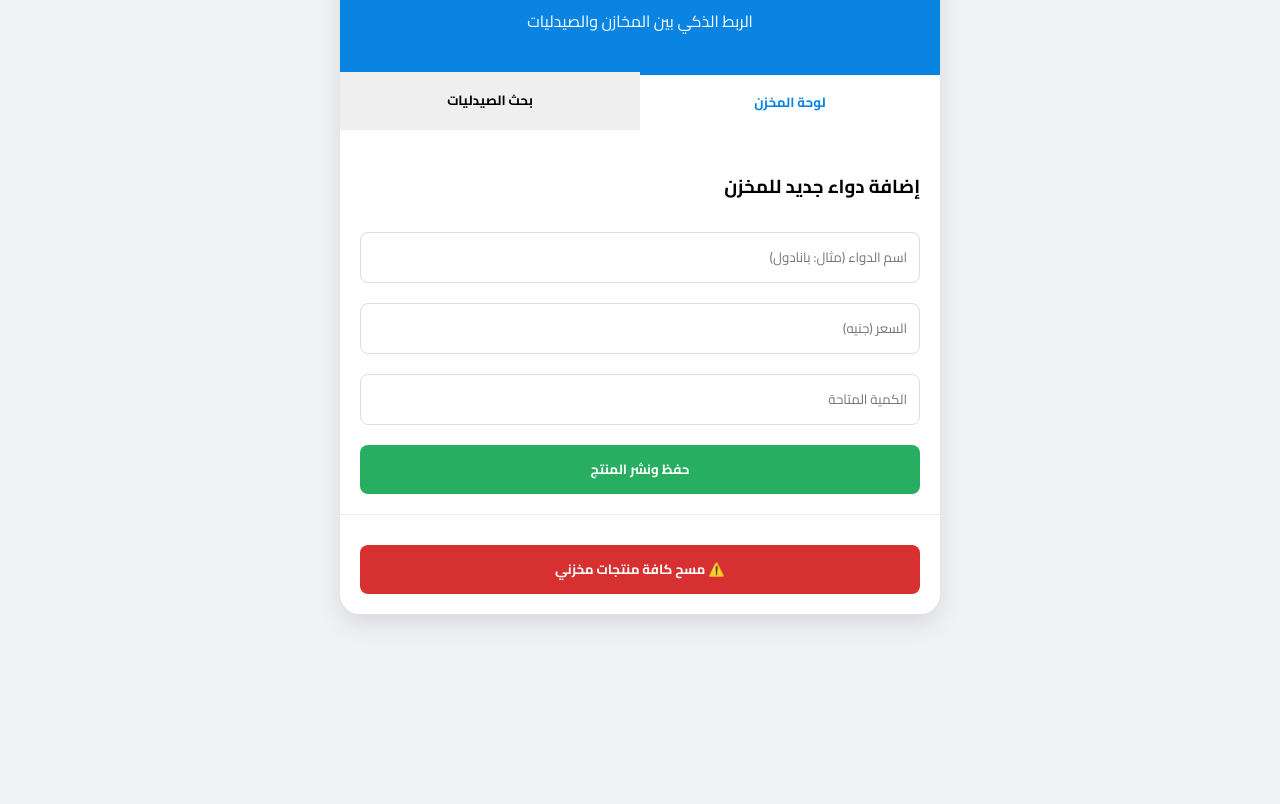
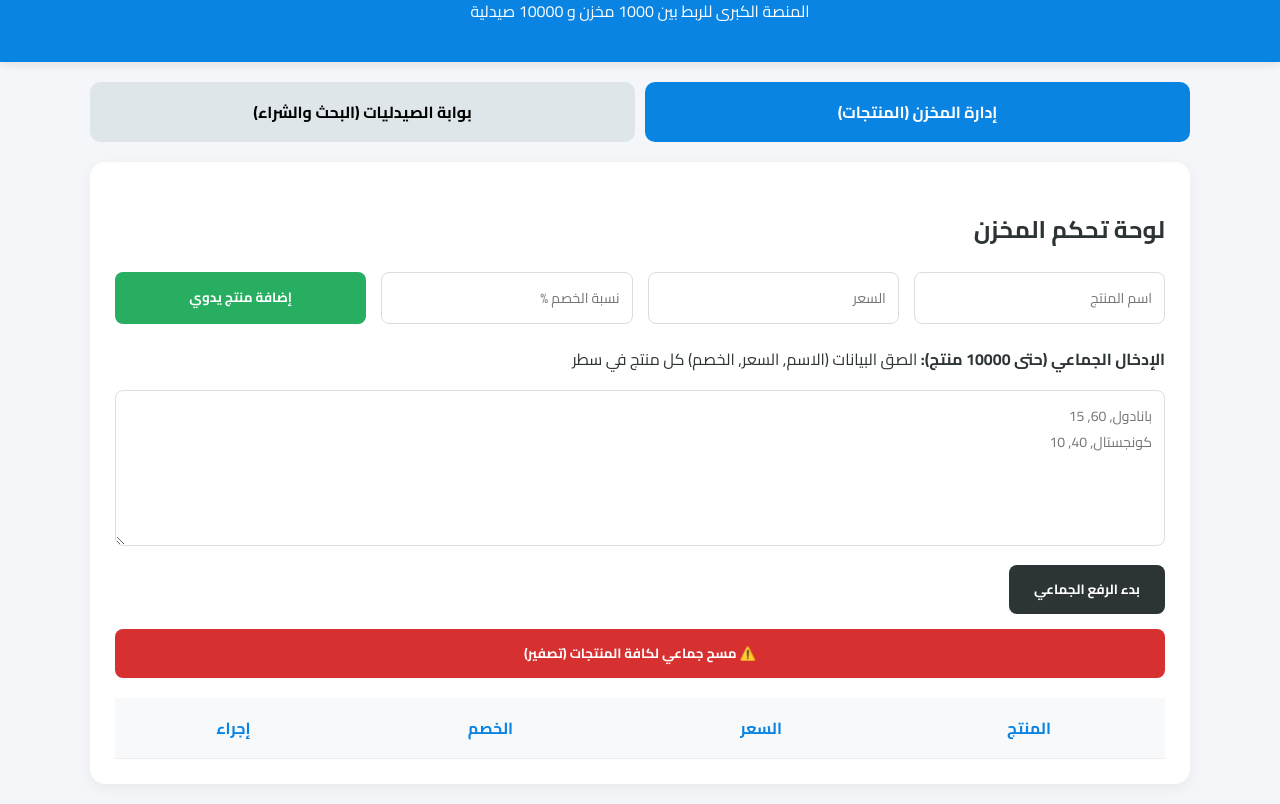
Before and after one commit to mohamedelbadawy0089-hue/adwiaegypt, a plain HTML site: page index.html in a window 1280 px wide. Shown: the part 127-931 px from the top of the page. Before the commit the page ends 800 px from the top, so only its background shows below. Drawn offline with Linux system fonts and the light colour scheme.

Commit message:
Update index.html

```diff
--- a/index.html
+++ b/index.html
@@ -3,127 +3,203 @@
 <head>
     <meta charset="UTF-8">
     <meta name="viewport" content="width=device-width, initial-scale=1.0">
-    <title>منصة أدوية مصر | مخازن وصيدليات</title>
+    <title>منصة أدوية مصر للربط الإلكتروني</title>
     <link href="https://fonts.googleapis.com/css2?family=Cairo:wght@400;600;700&display=swap" rel="stylesheet">
     <style>
-        :root {
-            --primary: #0984e3;
-            --secondary: #27ae60;
-            --danger: #d63031;
-            --bg: #f0f2f5;
-        }
-        body { font-family: 'Cairo', sans-serif; background-color: var(--bg); margin: 0; padding: 10px; }
-        .container { max-width: 600px; margin: auto; background: white; border-radius: 20px; box-shadow: 0 10px 25px rgba(0,0,0,0.1); overflow: hidden; }
+        :root { --primary: #0984e3; --secondary: #27ae60; --danger: #d63031; --dark: #2d3436; --light: #f5f6fa; }
+        body { font-family: 'Cairo', sans-serif; background: var(--light); margin: 0; padding: 0; color: var(--dark); }
+        .header { background: var(--primary); color: white; padding: 20px; text-align: center; box-shadow: 0 2px 10px rgba(0,0,0,0.1); }
+        .main-container { max-width: 1100px; margin: 20px auto; padding: 0 15px; }
 
-        /* الهيدر */
-        .header { background: var(--primary); color: white; text-align: center; padding: 20px; }
-        .tabs { display: flex; background: #eee; }
-        .tab-btn { flex: 1; padding: 15px; border: none; cursor: pointer; font-family: 'Cairo'; font-weight: bold; transition: 0.3s; }
-        .tab-btn.active { background: white; color: var(--primary); border-top: 3px solid var(--primary); }
+        /* نظام التبويبات */
+        .tabs { display: flex; gap: 10px; margin-bottom: 20px; }
+        .tab-btn { flex: 1; padding: 15px; border: none; border-radius: 10px; cursor: pointer; font-family: 'Cairo'; font-weight: bold; font-size: 16px; background: #dfe6e9; transition: 0.3s; }
+        .tab-btn.active { background: var(--primary); color: white; }
 
-        .content { padding: 20px; display: none; }
-        .content.active { display: block; }
+        .section { background: white; border-radius: 15px; padding: 25px; box-shadow: 0 5px 15px rgba(0,0,0,0.05); display: none; }
+        .section.active { display: block; }
 
-        /* الفورم (للمخازن) */
-        input { width: 100%; padding: 12px; margin: 10px 0; border: 1px solid #ddd; border-radius: 8px; box-sizing: border-box; font-family: 'Cairo'; }
-        .btn { width: 100%; padding: 12px; border: none; border-radius: 8px; cursor: pointer; font-weight: bold; font-family: 'Cairo'; margin-top: 10px; }
+        /* أدوات المخزن */
+        .grid-form { display: grid; grid-template-columns: repeat(auto-fit, minmax(200px, 1fr)); gap: 15px; margin-bottom: 20px; }
+        input, select, textarea { padding: 12px; border: 1px solid #ddd; border-radius: 8px; font-family: 'Cairo'; font-size: 14px; width: 100%; box-sizing: border-box; }
+        .btn { padding: 12px 25px; border: none; border-radius: 8px; cursor: pointer; font-weight: bold; font-family: 'Cairo'; transition: 0.3s; }
         .btn-save { background: var(--secondary); color: white; }
-        .btn-search { background: var(--primary); color: white; }
+        .btn-delete-all { background: var(--danger); color: white; width: 100%; margin-top: 15px; }
+        .bulk-area { grid-column: 1 / -1; }
 
-        /* القائمة (للصيدليات) */
-        .drug-card { background: #f9f9f9; padding: 15px; border-radius: 12px; margin-bottom: 10px; border-right: 5px solid var(--primary); display: flex; justify-content: space-between; align-items: center; }
-        .buy-btn { background: var(--secondary); color: white; padding: 5px 15px; border-radius: 5px; text-decoration: none; font-size: 14px; }
+        /* جداول المنتجات */
+        .table-container { overflow-x: auto; margin-top: 20px; }
+        table { width: 100%; border-collapse: collapse; min-width: 600px; }
+        th, td { padding: 15px; text-align: center; border-bottom: 1px solid #eee; }
+        th { background: #f8f9fa; color: var(--primary); font-weight: 700; }
+        .discount-badge { background: #e8f5e9; color: var(--secondary); padding: 4px 8px; border-radius: 5px; font-weight: bold; }
 
-        .delete-section { padding: 20px; border-top: 1px solid #eee; }
-        .btn-delete { background: var(--danger); color: white; width: 100%; }
+        /* واجهة البحث */
+        .search-box { background: #e3f2fd; padding: 20px; border-radius: 12px; margin-bottom: 20px; border: 1px solid #bbdefb; }
     </style>
 </head>
 <body>
 
-<div class="container">
-    <div class="header">
-        <h1>منصة أدوية مصر 💊</h1>
-        <p>الربط الذكي بين المخازن والصيدليات</p>
+<div class="header">
+    <h1>أدوية مصر 🇪🇬</h1>
+    <p>المنصة الكبرى للربط بين 1000 مخزن و 10000 صيدلية</p>
+</div>
+
+<div class="main-container">
+    <div class="tabs">
+        <button class="tab-btn active" onclick="showTab('warehouse')">إدارة المخزن (المنتجات)</button>
+        <button class="tab-btn" onclick="showTab('pharmacy')">بوابة الصيدليات (البحث والشراء)</button>
     </div>
 
-    <div class="tabs">
-        <button class="tab-btn active" onclick="openTab(event, 'store-tab')">لوحة المخزن</button>
-        <button class="tab-btn" onclick="openTab(event, 'pharmacy-tab')">بحث الصيدليات</button>
-    </div>
+    <div id="warehouse" class="section active">
+        <h2>لوحة تحكم المخزن</h2>
 
-    <div id="store-tab" class="content active">
-        <h3>إضافة دواء جديد للمخزن</h3>
-        <input type="text" id="drugName" placeholder="اسم الدواء (مثال: بانادول)">
-        <input type="number" id="drugPrice" placeholder="السعر (جنيه)">
-        <input type="number" id="drugQty" placeholder="الكمية المتاحة">
-        <button class="btn btn-save" onclick="addDrug()">حفظ ونشر المنتج</button>
-    </div>
+        <div class="grid-form">
+            <input type="text" id="pName" placeholder="اسم المنتج">
+            <input type="number" id="pPrice" placeholder="السعر">
+            <input type="number" id="pDisc" placeholder="نسبة الخصم %">
+            <button class="btn btn-save" onclick="addManual()">إضافة منتج يدوي</button>
+        </div>
 
-    <div id="pharmacy-tab" class="content">
-        <h3>ابحث عن دواء لشرائه</h3>
-        <input type="text" id="searchInput" onkeyup="searchDrugs()" placeholder="اكتب اسم الدواء هنا...">
-        <div id="results-list">
-            <div class="drug-card">
-                <div>
-                    <strong>كونجستال</strong> <br>
-                    <small>السعر: 40 ج | المورد: مخزن الأمل</small>
-                </div>
-                <button class="buy-btn" onclick="alert('تم إرسال طلب الشراء للمخزن!')">شراء</button>
-            </div>
+        <div class="bulk-area">
+            <p><strong>الإدخال الجماعي (حتى 10000 منتج):</strong> الصق البيانات (الاسم, السعر, الخصم) كل منتج في سطر</p>
+            <textarea id="bulkData" rows="5" placeholder="بانادول, 60, 15&#10;كونجستال, 40, 10"></textarea>
+            <button class="btn btn-save" style="background:var(--dark); margin-top:10px;" onclick="addBulk()">بدء الرفع الجماعي</button>
+        </div>
+
+        <button class="btn btn-delete-all" onclick="clearAll()">⚠️ مسح جماعي لكافة المنتجات (تصفير)</button>
+
+        <div class="table-container">
+            <table>
+                <thead>
+                    <tr>
+                        <th>المنتج</th>
+                        <th>السعر</th>
+                        <th>الخصم</th>
+                        <th>إجراء</th>
+                    </tr>
+                </thead>
+                <tbody id="warehouseTable"></tbody>
+            </table>
         </div>
     </div>
 
-    <div class="delete-section">
-        <button class="btn btn-delete" onclick="handleDeleteAll()">⚠️ مسح كافة منتجات مخزني</button>
+    <div id="pharmacy" class="section">
+        <div class="search-box">
+            <h3>الطريقة الأولى: البحث عن مخزن محدد</h3>
+            <div class="grid-form">
+                <select id="storeSelect">
+                    <option value="">اختر المخزن...</option>
+                    <option>مخزن القاهرة الدولي</option>
+                    <option>مخزن الإسكندرية للأدوية</option>
+                    <option>مخزن النيل للتوزيع</option>
+                </select>
+                <input type="text" placeholder="ابحث عن منتج داخل هذا المخزن..." onkeyup="searchMethod1(this.value)">
+            </div>
+        </div>
+
+        <div class="search-box" style="background:#e8f5e9; border-color:#c8e6c9;">
+            <h3>الطريقة الثانية: البحث العام عن منتج (أقل خصم)</h3>
+            <input type="text" placeholder="اكتب اسم المنتج (سيظهر في أي مخزن مع السعر والخصم)..." onkeyup="searchMethod2(this.value)">
+        </div>
+
+        <div class="table-container">
+            <table>
+                <thead>
+                    <tr>
+                        <th>المخزن</th>
+                        <th>المنتج</th>
+                        <th>السعر</th>
+                        <th>الخصم</th>
+                        <th>طلب شراء</th>
+                    </tr>
+                </thead>
+                <tbody id="pharmacyResults"></tbody>
+            </table>
+        </div>
     </div>
 </div>
 
 <script>
-    // تبديل التبويبات
-    function openTab(evt, tabName) {
-        var i, content, tabBtn;
-        content = document.getElementsByClassName("content");
-        for (i = 0; i < content.length; i++) { content[i].className = content[i].className.replace(" active", ""); }
-        tabBtn = document.getElementsByClassName("tab-btn");
-        for (i = 0; i < tabBtn.length; i++) { tabBtn[i].className = tabBtn[i].className.replace(" active", ""); }
-        document.getElementById(tabName).className += " active";
-        evt.currentTarget.className += " active";
+    // قاعدة البيانات (تخزين محلي مؤقت للمحاكاة)
+    let db = [
+        {store: "مخزن النيل للتوزيع", name: "بانادول", price: 60, disc: 12},
+        {store: "مخزن القاهرة الدولي", name: "بانادول", price: 60, disc: 15}
+    ];
+
+    function showTab(id) {
+        document.querySelectorAll('.section').forEach(s => s.classList.remove('active'));
+        document.querySelectorAll('.tab-btn').forEach(b => b.classList.remove('active'));
+        document.getElementById(id).classList.add('active');
+        event.currentTarget.classList.add('active');
+        refreshTables();
     }
 
-    // وظيفة المخزن: إضافة منتج
-    function addDrug() {
-        let name = document.getElementById('drugName').value;
-        let price = document.getElementById('drugPrice').value;
+    // وظائف المخزن
+    function addManual() {
+        const name = document.getElementById('pName').value;
+        const price = document.getElementById('pPrice').value;
+        const disc = document.getElementById('pDisc').value;
         if(name && price) {
-            alert("تم إضافة " + name + " للمخزن بنجاح وجاري العرض للصيدليات");
-            document.getElementById('drugName').value = "";
-            document.getElementById('drugPrice').value = "";
-        } else {
-            alert("يرجى إدخال اسم الدواء والسعر");
+            db.push({store: "مخزني الحالي", name, price, disc});
+            refreshTables();
+            alert("تم الحفظ");
         }
     }
 
-    // وظيفة الصيدلية: البحث
-    function searchDrugs() {
-        let input = document.getElementById('searchInput').value.toLowerCase();
-        let cards = document.getElementsByClassName('drug-card');
-        for (let i = 0; i < cards.length; i++) {
-            if (cards[i].innerText.toLowerCase().includes(input)) {
-                cards[i].style.display = "";
-            } else {
-                cards[i].style.display = "none";
+    function addBulk() {
+        const lines = document.getElementById('bulkData').value.split('\n');
+        lines.forEach(line => {
+            const part = line.split(',');
+            if(part.length >= 2) {
+                db.push({store: "مخزني الحالي", name: part[0].trim(), price: part[1].trim(), disc: (part[2] || 0).trim()});
             }
+        });
+        refreshTables();
+        alert("تم الرفع الجماعي");
+    }
+
+    function deleteOne(index) {
+        db.splice(index, 1);
+        refreshTables();
+    }
+
+    function clearAll() {
+        if(confirm("مسح كل الـ 10000 منتج؟")) {
+            db = db.filter(item => item.store !== "مخزني الحالي");
+            refreshTables();
         }
     }
 
-    // زر المسح (الطلب الخاص بك)
-    function handleDeleteAll() {
-        if(confirm("هل تريد مسح كافة أدوية مخزنك فقط؟")) {
-            document.getElementById('results-list').innerHTML = "<p style='text-align:center; color:#999;'>تم تصفير المخزن بنجاح</p>";
-            alert("تمت العملية بنجاح");
-        }
+    // وظائف الصيدلية
+    function searchMethod1(query) {
+        const store = document.getElementById('storeSelect').value;
+        const results = db.filter(i => i.store === store && i.name.includes(query));
+        renderResults(results);
     }
+
+    function searchMethod2(query) {
+        const results = db.filter(i => i.name.includes(query));
+        renderResults(results);
+    }
+
+    function refreshTables() {
+        const wTable = document.getElementById('warehouseTable');
+        wTable.innerHTML = "";
+        db.filter(i => i.store === "مخزني الحالي").forEach((item, index) => {
+            wTable.innerHTML += `<tr><td>${item.name}</td><td>${item.price} ج.م</td><td><span class="discount-badge">${item.disc}%</span></td><td><button onclick="deleteOne(${index})" style="color:red; border:none; background:none; cursor:pointer;">حذف</button></td></tr>`;
+        });
+    }
+
+    function renderResults(data) {
+        const pTable = document.getElementById('pharmacyResults');
+        pTable.innerHTML = "";
+        data.forEach(item => {
+            pTable.innerHTML += `<tr><td>${item.store}</td><td>${item.name}</td><td>${item.price} ج.م</td><td><span class="discount-badge">${item.disc}%</span></td><td><button class="btn btn-save" style="padding:5px 10px; font-size:12px;">شراء</button></td></tr>`;
+        });
+    }
+
+    refreshTables();
 </script>
-
 </body>
 </html>
```
